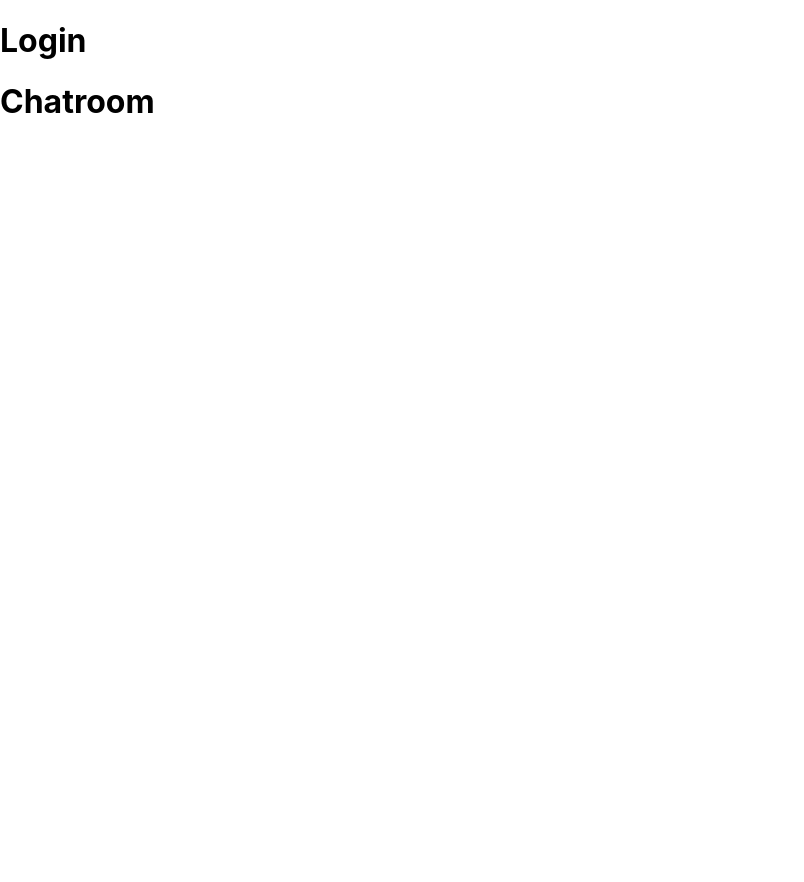
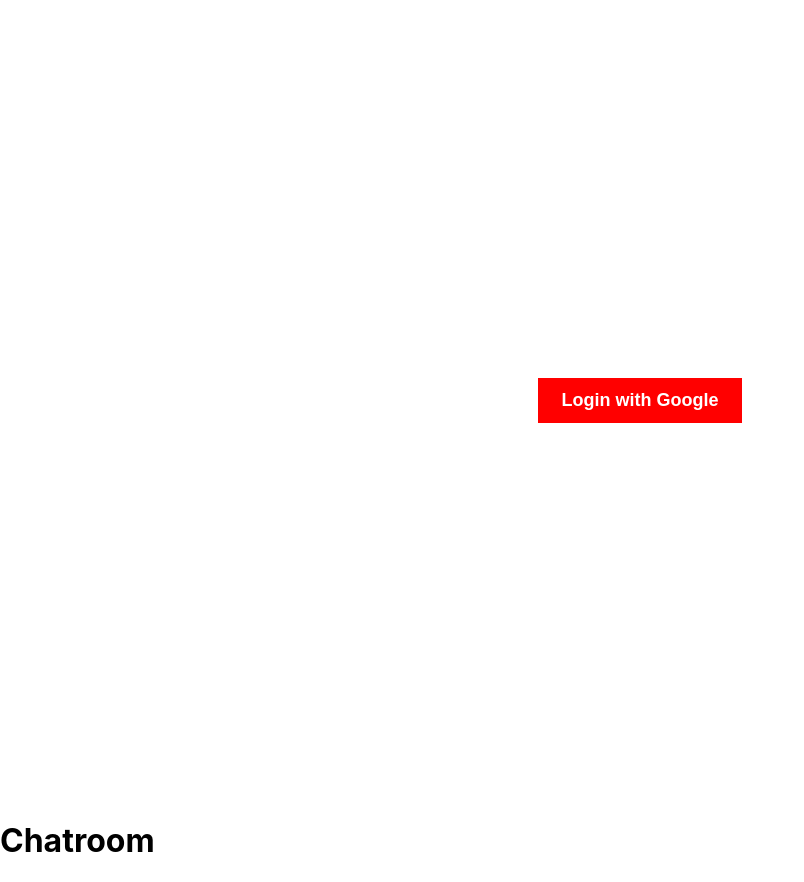
Before and after one commit to rih28/chatroomApp1122131, a React (Create React App) app in the folder chatroom/: page / in a window 1280 px wide. Shown: the whole page, without its empty margins (0-804 px from the left). Before the commit the page ends 800 px from the top, so only its background shows below. Built offline with nearby package versions, Linux system fonts and the light colour scheme.

Commit message:
APP-00: Added login screen.

```diff
--- a/chatroom/src/components/Login.js
+++ b/chatroom/src/components/Login.js
@@ -1,8 +1,26 @@
 
 function Login() {
   return (
-    <div>
-      <h1>Login</h1>
+    <div style={{ display: 'flex', flex: 1, height: '100vh' }}>
+      <div style={{
+          display: 'flex',
+          flex: 1,
+          justifyContent: 'center',
+          alignItems: 'center',
+          minWidth: 300
+        }}>
+            <button style={{
+                backgroundColor: 'red',
+                borderWidth: 0,
+                paddingTop: 12,
+                paddingBottom: 12,
+                paddingLeft: 24,
+                paddingRight: 24,
+                color: 'white',
+                fontSize: 18,
+                fontWeight: 'bold'
+                }}>Login with Google</button>
+      </div>
     </div>
   );
 }
```
